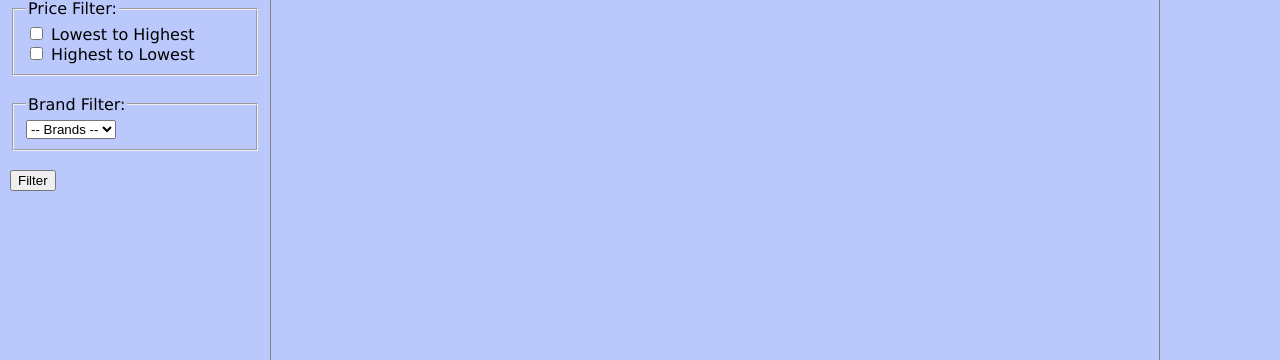
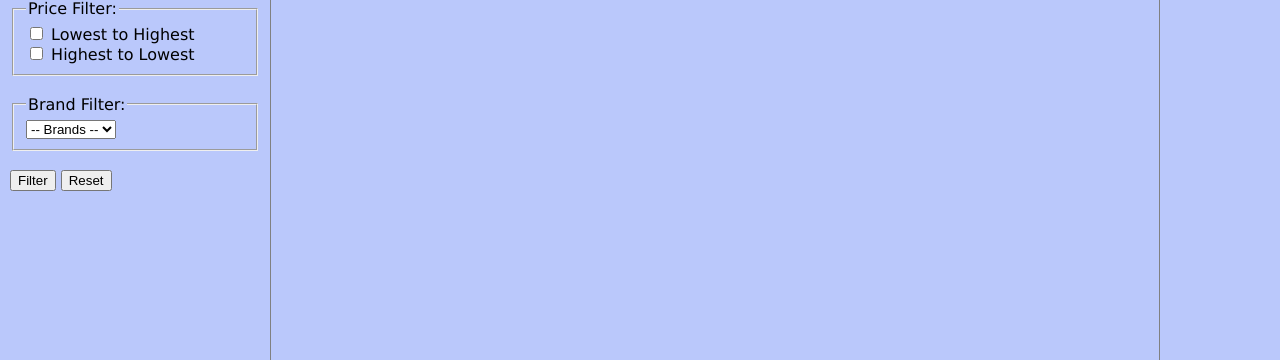
Before and after one commit to jomer4lyfe/ITC-350-Database, a Flask app: page /CPU in a window 1280 px wide. Shown: the part 163-523 px from the top of the page. Run offline with Flask 3, Linux system fonts and the light colour scheme; data that the repository does not hold is empty.

Commit message:
added Reset button

```diff
--- a/templates/browse_cpu.html
+++ b/templates/browse_cpu.html
@@ -49,6 +49,7 @@
             </fieldset>
                 <br>
                 <button type="submit">Filter</button>
+                <button type="reset">Reset</button>
             <br>
             </form>
             </div>
```
